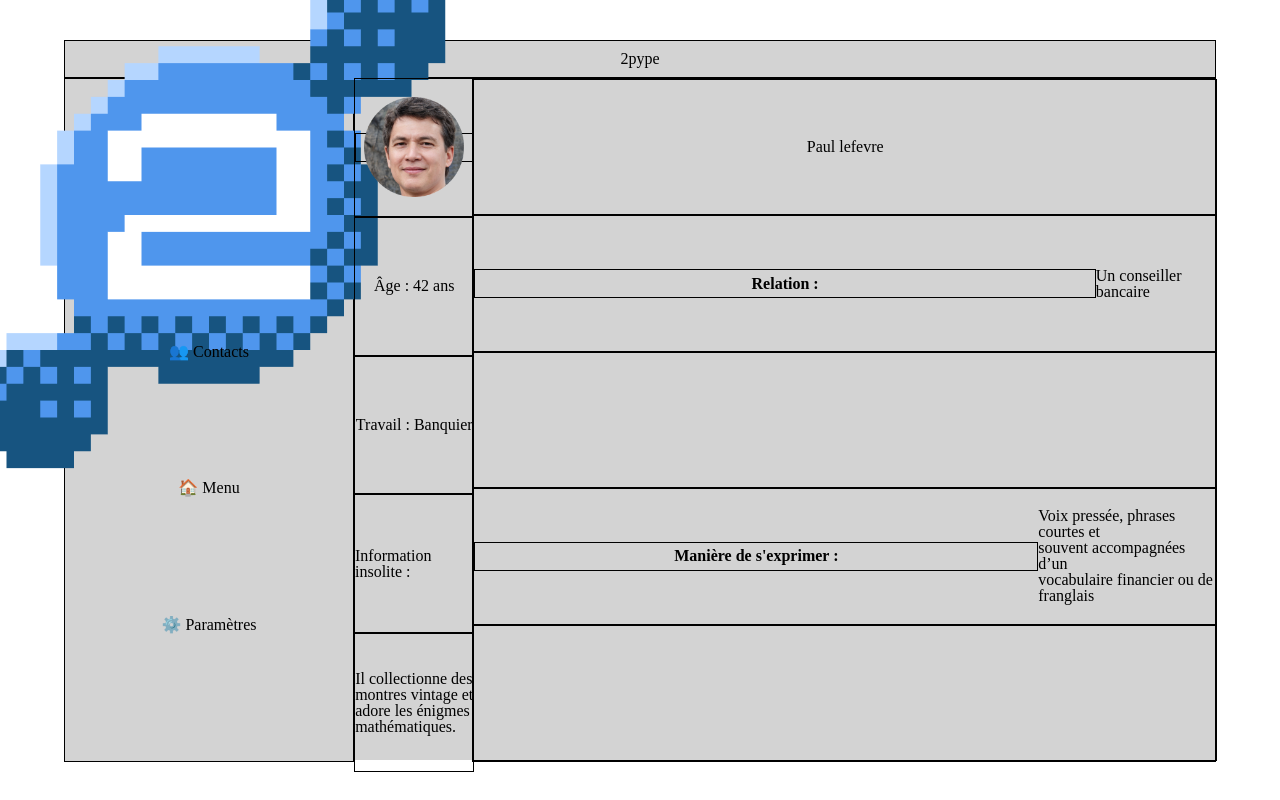
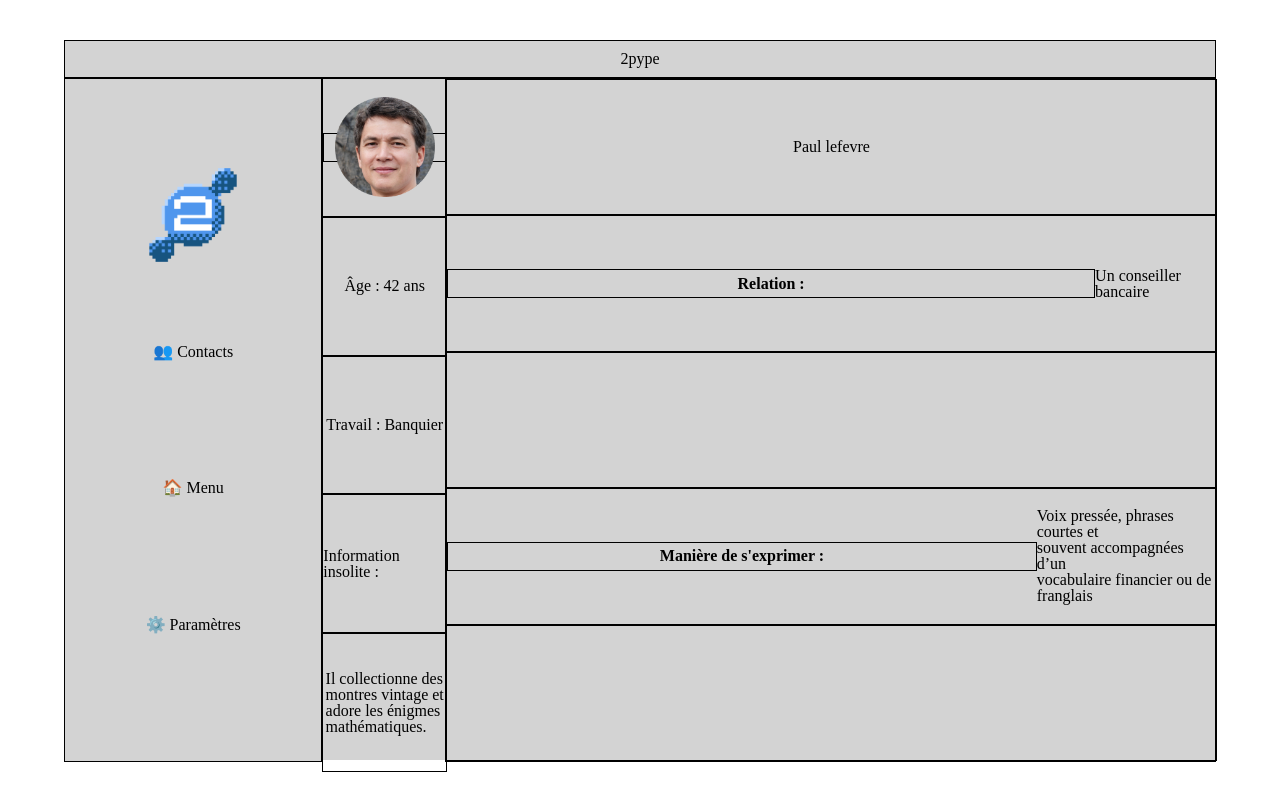
Before and after one commit to Hugopinchemel/cybersecurite-livrable-4, a plain HTML site: page pages/2pype.html in a window 1280 px wide. Drawn offline with Linux system fonts and the light colour scheme.

Commit message:
width fixed

```diff
--- a/pages/2pype.html
+++ b/pages/2pype.html
@@ -15,7 +15,7 @@
     </div>
     <div class="separate-2pype-hud">
         <div class="left-side-hud">
-            <div><img alt="Logo 2pype" src="../elements/pictures/logo/2pype.png"></div>
+            <div><img alt="Logo 2pype" src="../elements/pictures/logo/2pype.png" width="100"></div>
             <div>👥 Contacts</div>
             <div>🏠 Menu</div>
             <div>⚙️ Paramètres</div>
```
